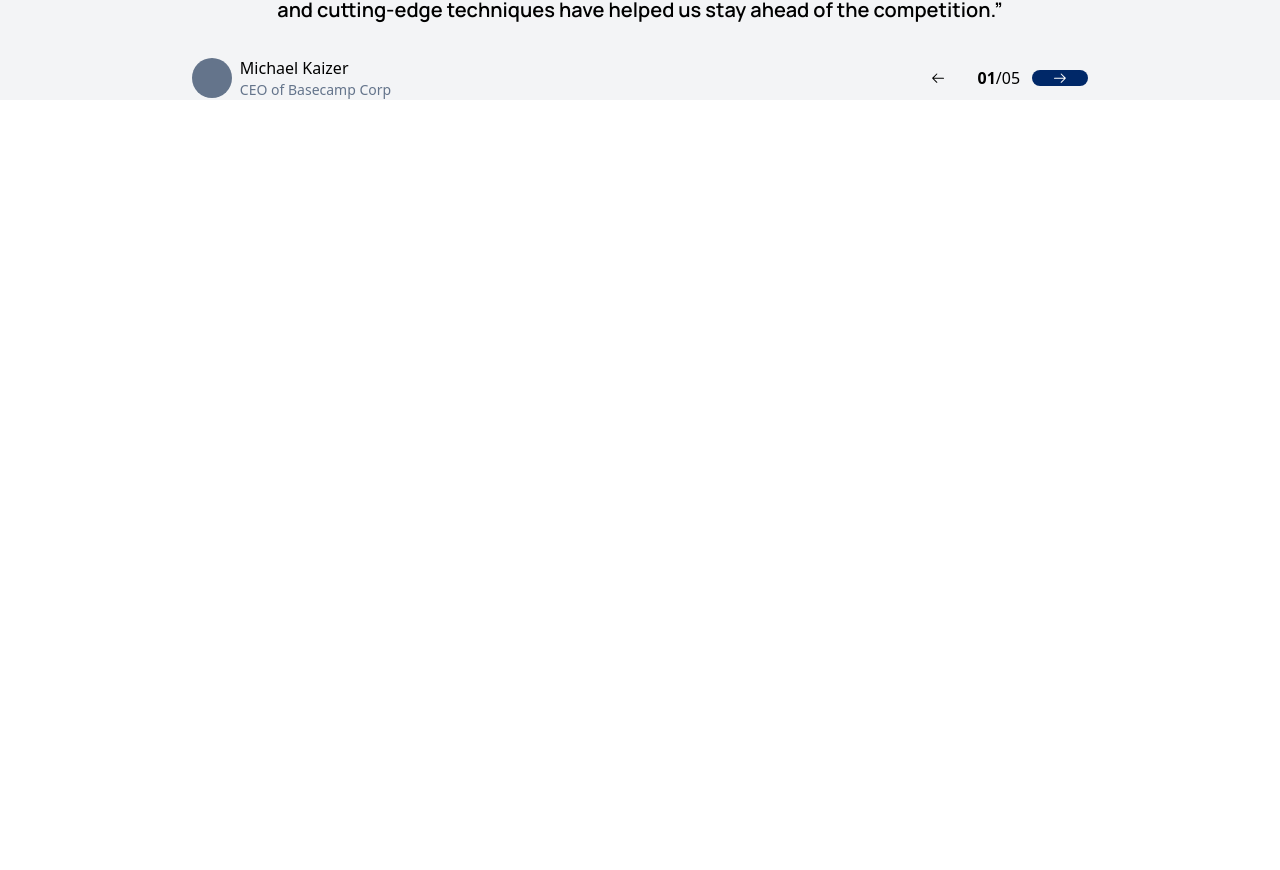
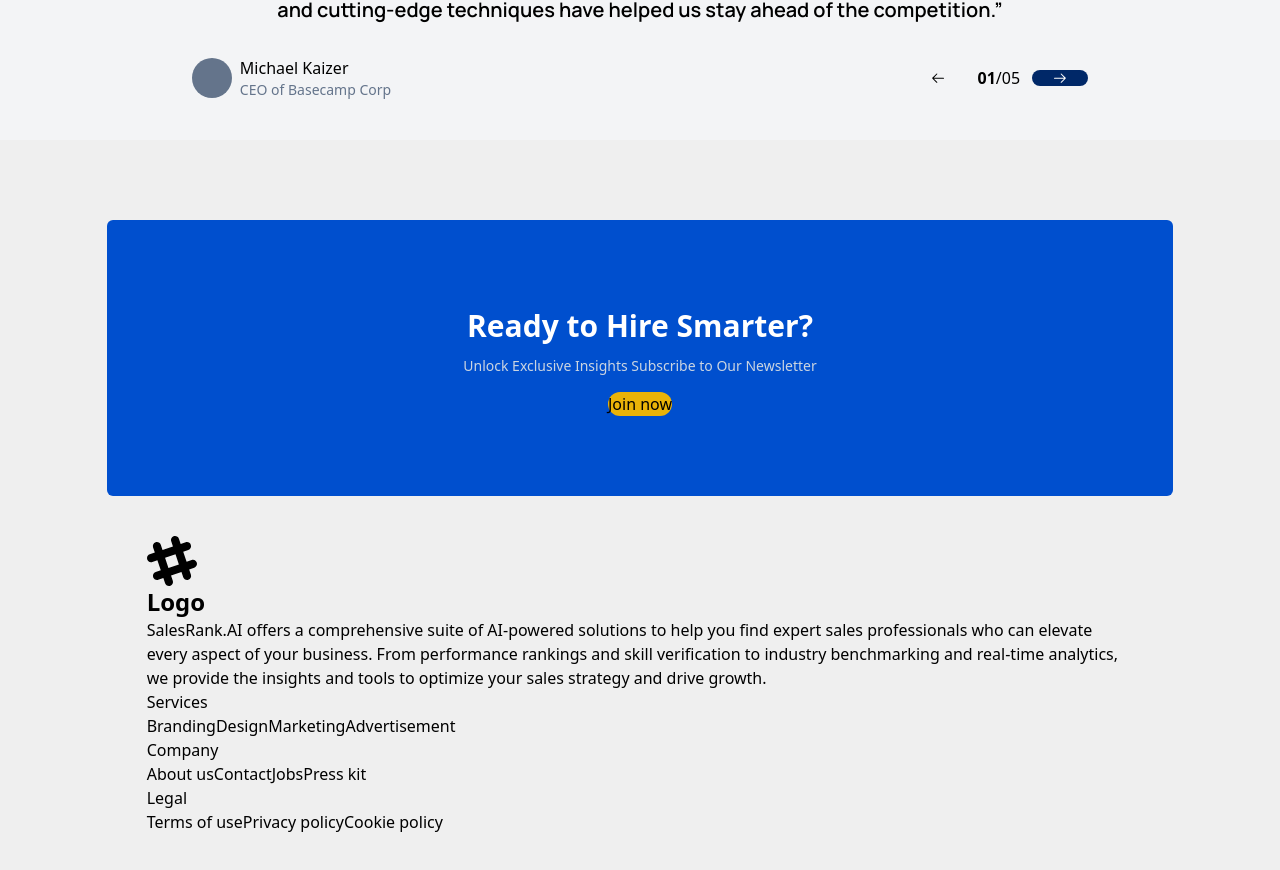
Before and after one commit to mehediScriptDev/sales-rank-ai, a React (Vite) app: page / in a window 1280 px wide. Shown: the part 2839-3709 px from the top of the page. Before the commit the page ends 2979 px from the top, so only its background shows below. Built offline with nearby package versions, Linux system fonts and the light colour scheme.

Commit message:
footer donne too

```diff
--- a/src/App.jsx
+++ b/src/App.jsx
@@ -5,11 +5,12 @@
 import Chatsection from "./Components/Chatsection";
 import Cards from "./Components/Cards";
 import Aq from "./Components/Aq";
+import Footer from "./Components/Footer";
 
 function App() {
   return (
     <>
-      <section className="bg-gray-100">
+      <section className="bg-gray-100 overflow-hidden">
         <div className="w-11/12 mx-auto">
         <Header></Header>
         <Hero></Hero>
@@ -17,6 +18,7 @@
         <Cards></Cards>
         <Aq></Aq>
         </div>
+        <Footer></Footer>
       </section>
     </>
   );
--- /dev/null
+++ b/src/Components/Footer.jsx
@@ -0,0 +1,59 @@
+import React from "react";
+
+const Footer = () => {
+  return (
+    <section className="bg-anotherbg pt-20">
+        <div className="bg-toBg w-10/12 mx-auto rounded-md py-10 md:py-20">
+            <div>
+                <h1 className="text-2xl md:text-3xl text-white font-bold py-2 text-center">Ready to Hire Smarter?</h1>
+                <p className="text-sm text-slate-300 text-center py-1">Unlock Exclusive Insights Subscribe to Our Newsletter</p>
+                <div className="flex justify-center items-center pt-3">
+                    <button className="btn bg-yellow-500 border-transparent rounded-full">Join now</button>
+                </div>
+            </div>
+        </div>
+      <footer className="footer sm:footer-horizontal text-base-content p-10 w-10/12 mx-auto">
+        <aside>
+          <svg
+            width="50"
+            height="50"
+            viewBox="0 0 24 24"
+            xmlns="http://www.w3.org/2000/svg"
+            fillRule="evenodd"
+            clipRule="evenodd"
+            className="fill-current"
+          >
+            <path d="M22.672 15.226l-2.432.811.841 2.515c.33 1.019-.209 2.127-1.23 2.456-1.15.325-2.148-.321-2.463-1.226l-.84-2.518-5.013 1.677.84 2.517c.391 1.203-.434 2.542-1.831 2.542-.88 0-1.601-.564-1.86-1.314l-.842-2.516-2.431.809c-1.135.328-2.145-.317-2.463-1.229-.329-1.018.211-2.127 1.231-2.456l2.432-.809-1.621-4.823-2.432.808c-1.355.384-2.558-.59-2.558-1.839 0-.817.509-1.582 1.327-1.846l2.433-.809-.842-2.515c-.33-1.02.211-2.129 1.232-2.458 1.02-.329 2.13.209 2.461 1.229l.842 2.515 5.011-1.677-.839-2.517c-.403-1.238.484-2.553 1.843-2.553.819 0 1.585.509 1.85 1.326l.841 2.517 2.431-.81c1.02-.33 2.131.211 2.461 1.229.332 1.018-.21 2.126-1.23 2.456l-2.433.809 1.622 4.823 2.433-.809c1.242-.401 2.557.484 2.557 1.838 0 .819-.51 1.583-1.328 1.847m-8.992-6.428l-5.01 1.675 1.619 4.828 5.011-1.674-1.62-4.829z"></path>
+          </svg>
+          <p>
+            <span className="text-2xl font-bold">Logo</span>
+            <br />
+            SalesRank.AI offers a comprehensive suite of AI-powered solutions to help you find expert sales professionals who can elevate every aspect of your business. From performance rankings and skill verification to industry benchmarking and real-time analytics, we provide the insights and tools to optimize your sales strategy and drive growth.
+          </p>
+        </aside>
+        <nav>
+          <h6 className="footer-title">Services</h6>
+          <a className="link link-hover">Branding</a>
+          <a className="link link-hover">Design</a>
+          <a className="link link-hover">Marketing</a>
+          <a className="link link-hover">Advertisement</a>
+        </nav>
+        <nav>
+          <h6 className="footer-title">Company</h6>
+          <a className="link link-hover">About us</a>
+          <a className="link link-hover">Contact</a>
+          <a className="link link-hover">Jobs</a>
+          <a className="link link-hover">Press kit</a>
+        </nav>
+        <nav>
+          <h6 className="footer-title">Legal</h6>
+          <a className="link link-hover">Terms of use</a>
+          <a className="link link-hover">Privacy policy</a>
+          <a className="link link-hover">Cookie policy</a>
+        </nav>
+      </footer>
+    </section>
+  );
+};
+
+export default Footer;
```
